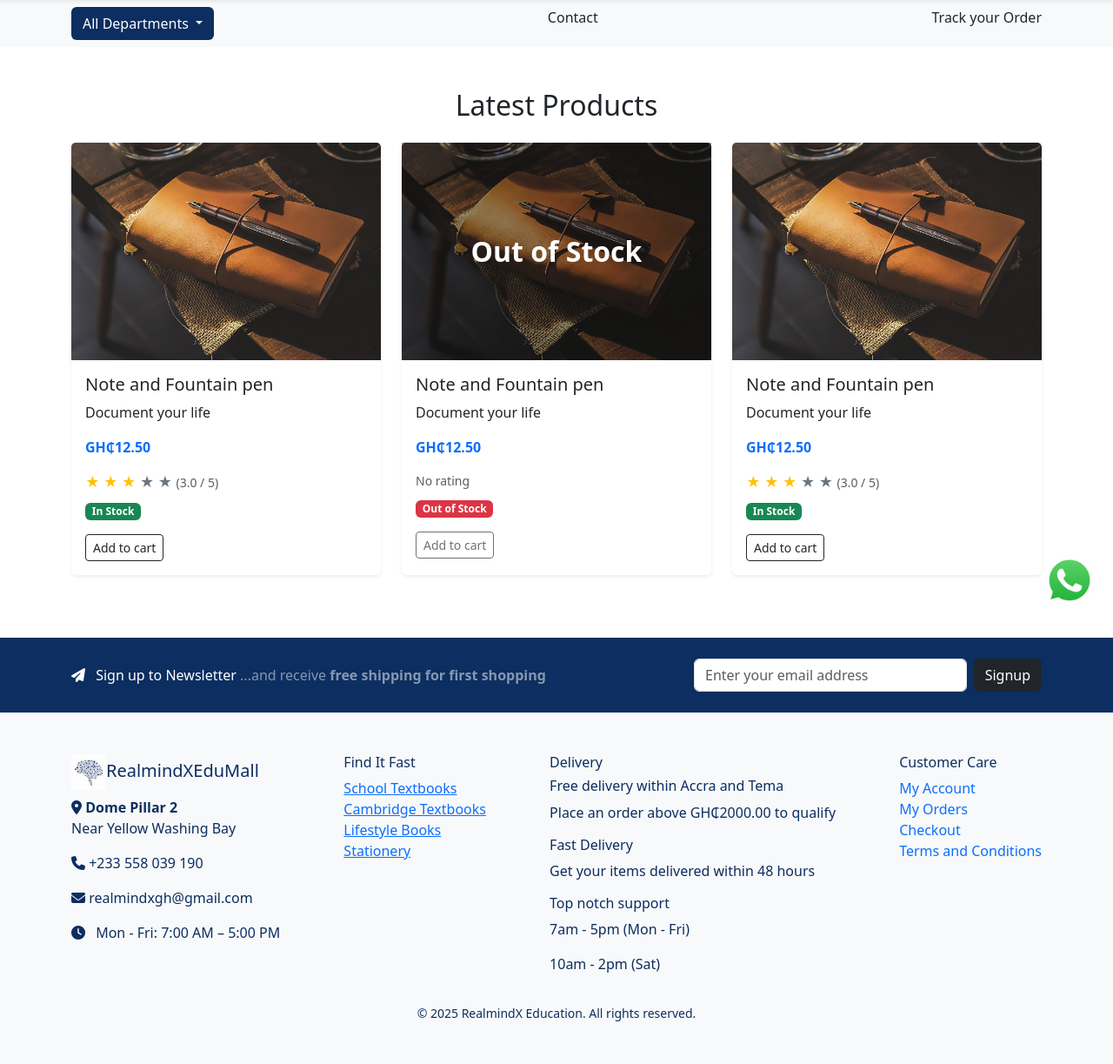
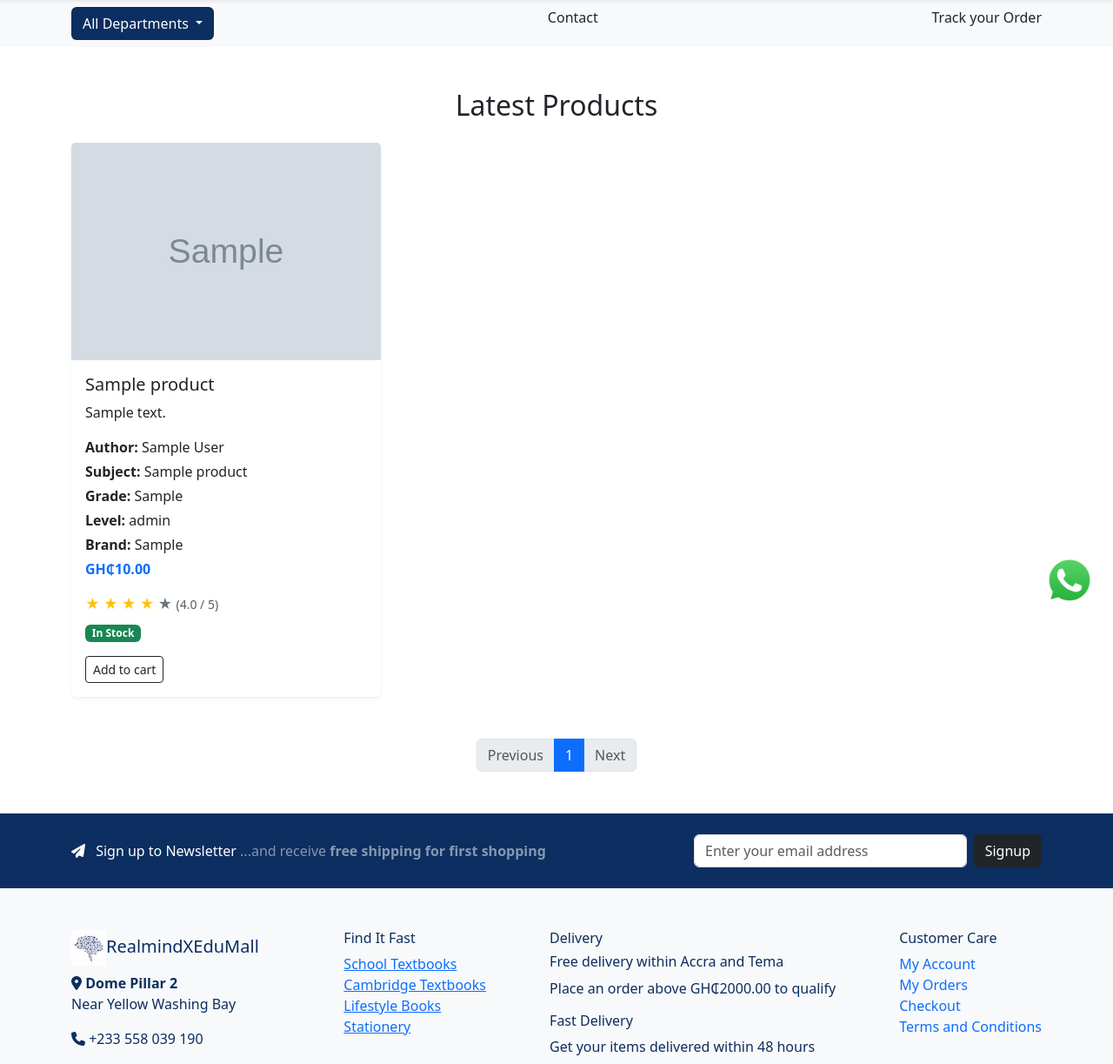
Before and after one commit to EmmanuelDanso1/RealmindX_mall, a Flask app: page / in a window 1280 px wide. Shown: the part 83-1306 px from the top of the page at 87% size. Before the commit the page ends 1257 px from the top, so only its background shows below. Run offline with Flask 3, Linux system fonts and the light colour scheme; tables that the repository leaves empty hold one stand-in row (values such as "Sample post"); grey boxes marked "Sample" are stand-in pictures; some libraries are stand-ins or nearby versions.

Commit message:
updated the product

```diff
--- a/config.py
+++ b/config.py
@@ -7,7 +7,7 @@ class Config:
     SECRET_KEY = os.getenv('SECRET_KEY', 'dev-secret-key')
 
     # SQLite DB absolute path
-    SQLALCHEMY_DATABASE_URI = 'sqlite:///' + os.path.join(BASE_DIR, 'realmindxEdu_mall.db')
+    SQLALCHEMY_DATABASE_URI = 'sqlite:///' + os.path.join(BASE_DIR, 'realmindmall.db')
     SQLALCHEMY_TRACK_MODIFICATIONS = False
 
     # Directory for product image uploads
--- a/e_commerce/routes/main_routes.py
+++ b/e_commerce/routes/main_routes.py
@@ -10,8 +10,17 @@ main_bp = Blueprint('main', __name__)
 
 @main_bp.route('/')
 def home():
-    products = Product.query.order_by(Product.date_created.desc()).all()
+    page = request.args.get('page', 1, type=int)
+    per_page = 12  # or any number you prefer
+
+    products = Product.query.order_by(Product.date_created.desc()).paginate(
+        page=page,
+        per_page=per_page,
+        error_out=False
+    )
+
     return render_template('home.html', products=products)
+
 
 @main_bp.route('/contact')
 def contact():
@@ -82,33 +91,53 @@ def confirm_subscription(token):
 # search for product
 @main_bp.route('/search')
 def search():
-    query = request.args.get('q', '')
+    query = request.args.get('q', '').strip()
     category_id = request.args.get('category', type=int)
     min_price = request.args.get('min_price', type=float)
     max_price = request.args.get('max_price', type=float)
     in_stock = request.args.get('in_stock') == '1'
+    page = request.args.get('page', 1, type=int)
+    per_page = 6  # You can customize or make it dynamic
 
-    products = Product.query.filter(Product.name.ilike(f'%{query}%'))
+    # Base query with multi-field keyword search
+    products_query = Product.query.filter(
+        db.or_(
+            Product.name.ilike(f"%{query}%"),
+            Product.author.ilike(f"%{query}%"),
+            Product.brand.ilike(f"%{query}%"),
+            Product.subject.ilike(f"%{query}%"),
+            Product.grade.ilike(f"%{query}"),
+            Product.level.ilike(f"%{query}")
+        )
+    )
 
-    # ✅ Filter by category
+    # Apply optional filters
     if category_id:
-        products = products.filter_by(category_id=category_id)
+        products_query = products_query.filter_by(category_id=category_id)
+    if min_price is not None:
+        products_query = products_query.filter(Product.price >= min_price)
+    if max_price is not None:
+        products_query = products_query.filter(Product.price <= max_price)
+    if in_stock:
+        products_query = products_query.filter_by(in_stock=True)
 
-    if min_price is not None:
-        products = products.filter(Product.price >= min_price)
-    if max_price is not None:
-        products = products.filter(Product.price <= max_price)
-    if in_stock:
-        products = products.filter_by(in_stock=True)
+    # Pagination
+    products = products_query.order_by(Product.date_created.desc()).paginate(
+        page=page,
+        per_page=per_page,
+        error_out=False
+    )
 
+    # Load categories for filtering UI
     categories = Category.query.order_by(Category.name).all()
 
     return render_template(
         'search_results.html',
-        products=products.all(),
+        products=products,
         query=query,
         categories=categories
     )
+
 
 # purchased order deleted
 @main_bp.route('/delete-ordered-product/<int:product_id>', methods=['POST'])
--- a/e_commerce/templates/home.html
+++ b/e_commerce/templates/home.html
@@ -6,22 +6,19 @@
 <div class="container my-5">
   {% if not current_user.is_authenticated %}
     <h2 class="text-center mb-4">Latest Products</h2>
+
+    {% if products.items %}
       <div class="row">
-      {% for product in products %}
+        {% for product in products.items %}
         <div class="col-md-4 mb-4">
           <div class="card h-100 shadow-sm border-0">
-
-          <!-- Product Image Wrapper with Overlay -->
             <div class="position-relative" style="height: 250px;">
               <img
                 src="{{ url_for('static', filename='uploads/' ~ product.image_filename) }}"
                 class="card-img-top"
                 alt="{{ product.name }}"
-              style="height: 100%; object-fit: cover;"
-            >
-
+                style="height: 100%; object-fit: cover;">
               {% if not product.in_stock %}
-            <!-- Out of Stock Overlay -->
               <div class="position-absolute top-0 start-0 w-100 h-100 d-flex justify-content-center align-items-center"
                    style="background-color: rgba(0, 0, 0, 0.4); z-index: 10;">
                 <span class="text-white fw-bold" style="font-size: 2rem;">Out of Stock</span>
@@ -29,19 +26,28 @@
               {% endif %}
             </div>
 
-          <!-- Product Details -->
             <div class="card-body">
               <h5 class="card-title">{{ product.name }}</h5>
+              <p class="card-text">{{ product.description[:100] }}{% if product.description|length > 100 %}...{% endif %}</p>
 
-            <p class="card-text">
-              {{ product.description[:100] }}
-              {% if product.description|length > 100 %}...{% endif %}
-            </p>
+              {% if product.author %}
+                <p class="mb-1"><strong>Author:</strong> {{ product.author }}</p>
+              {% endif %}
+              {% if product.subject %}
+                <p class="mb-1"><strong>Subject:</strong> {{ product.subject }}</p>
+              {% endif %}
+              {% if product.grade %}
+                <p class="mb-1"><strong>Grade:</strong> {{ product.grade }}</p>
+              {% endif %}
+              {% if product.level %}
+                <p class="mb-1"><strong>Level:</strong> {{ product.level }}</p>
+              {% endif %}
+              {% if product.brand %}
+                <p class="mb-1"><strong>Brand:</strong> {{ product.brand }}</p>
+              {% endif %}
 
-            <!-- Product Price -->
               <p class="text-primary fw-bold">GH₵{{ '%.2f'|format(product.price) }}</p>
 
-            <!-- ⭐ Always Show Rating Section (even if no rating) -->
               {% if product.ratings %}
                 {% set avg_rating = (product.ratings | map(attribute='rating') | list | sum) / product.ratings|length %}
                 <div class="mb-2">
@@ -58,14 +64,12 @@
                 <small class="text-muted d-block mb-2">No rating</small>
               {% endif %}
 
-            <!-- Stock Status Badge -->
               {% if product.in_stock %}
                 <span class="badge bg-success mb-2">In Stock</span>
               {% else %}
                 <span class="badge bg-danger mb-2">Out of Stock</span>
               {% endif %}
 
-            <!-- Add to Cart Button -->
               <br>
               {% if product.in_stock %}
                 <a href="{{ url_for('cart.add_quantity', product_id=product.id) }}" class="btn btn-outline-dark btn-sm mt-2">Add to cart</a>
@@ -77,6 +81,44 @@
         </div>
         {% endfor %}
       </div>
+
+      <!-- Pagination shown ONLY if products exist -->
+      <nav aria-label="Page navigation">
+        <ul class="pagination justify-content-center mt-4">
+          {% if products.has_prev %}
+            <li class="page-item">
+              <a class="page-link" href="{{ url_for('main.home', page=products.prev_num) }}">Previous</a>
+            </li>
+          {% else %}
+            <li class="page-item disabled">
+              <span class="page-link">Previous</span>
+            </li>
+          {% endif %}
+
+          {% for p in products.iter_pages(left_edge=1, right_edge=1, left_current=1, right_current=2) %}
+            {% if p %}
+              <li class="page-item {% if p == products.page %}active{% endif %}">
+                <a class="page-link" href="{{ url_for('main.home', page=p) }}">{{ p }}</a>
+              </li>
+            {% else %}
+              <li class="page-item disabled"><span class="page-link">…</span></li>
+            {% endif %}
+          {% endfor %}
+
+          {% if products.has_next %}
+            <li class="page-item">
+              <a class="page-link" href="{{ url_for('main.home', page=products.next_num) }}">Next</a>
+            </li>
+          {% else %}
+            <li class="page-item disabled">
+              <span class="page-link">Next</span>
+            </li>
+          {% endif %}
+        </ul>
+      </nav>
+    {% else %}
+      <div class="alert alert-warning text-center">No products available at the moment.</div>
+    {% endif %}
   {% else %}
     <div class="alert alert-info text-center">
       Welcome, {{ current_user.username }}. You can view and rate your <a href="{{ url_for('main.purchased_products') }}">purchased products here</a>.
```
Also changed, not shown: e_commerce/models/products.py (+8 -0 lines), e_commerce/routes/api_routes.py (+70 -8 lines), e_commerce/templates/info.html (+3 -6 lines), e_commerce/templates/my_products.html (+0 -27 lines), e_commerce/templates/search_results.html (+34 -8 lines), migrations/versions/83af30930bf0_updated_the_database.py (renamed from migrations/versions/f80e2c75a64a_new_migration.py, +9 -4 lines), realmindmall.db (added), realmindxEdu_mall.db (deleted). Lines whose indentation alone changed are shown as unchanged.
